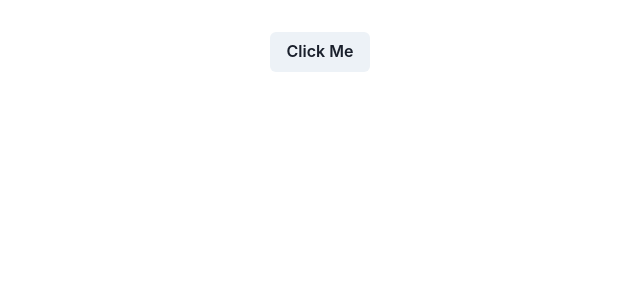
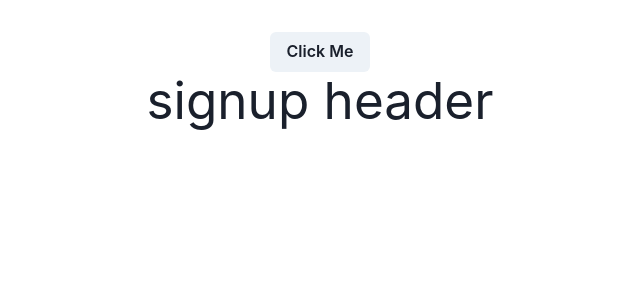
Before and after one commit to HeinHtutZaw19/simplify, a React (Vite) app in the folder frontend/: page /signup in a window 1280 px wide. Before the commit this address had no page. Shown: the top 300 px of the page, without its empty margins (320-960 px from the left). Built offline with nearby package versions, Linux system fonts and the light colour scheme.

Commit message:
Create base files for login/signup

```diff
--- a/frontend/src/App.jsx
+++ b/frontend/src/App.jsx
@@ -4,6 +4,9 @@ import viteLogo from '/vite.svg'
 import './App.css'
 import {Button} from '@chakra-ui/react'
 import {Route, Routes} from 'react-router-dom'
+import Login from './Login'
+import Signup from './Signup'
+
 function App() {
   const [count, setCount] = useState(0)
 
@@ -15,6 +18,8 @@ function App() {
     <Routes>
       <Route path="/" element={<h1>Home</h1>} />
       <Route path="/about" element={<h1>About</h1>} />
+      <Route path="/login" element={<Login/>} />
+      <Route path="/signup" element={<Signup/>} />
     </Routes>
     </>
   )
--- /dev/null
+++ b/frontend/src/Login.jsx
@@ -0,0 +1,7 @@
+import './App.css'
+
+function Login() {
+    return <h1>login header</h1>
+}
+
+export default Login;
--- /dev/null
+++ b/frontend/src/Signup.jsx
@@ -0,0 +1,7 @@
+import './App.css'
+
+function Signup() {
+    return <h1>signup header</h1>
+}
+
+export default Signup;
```
